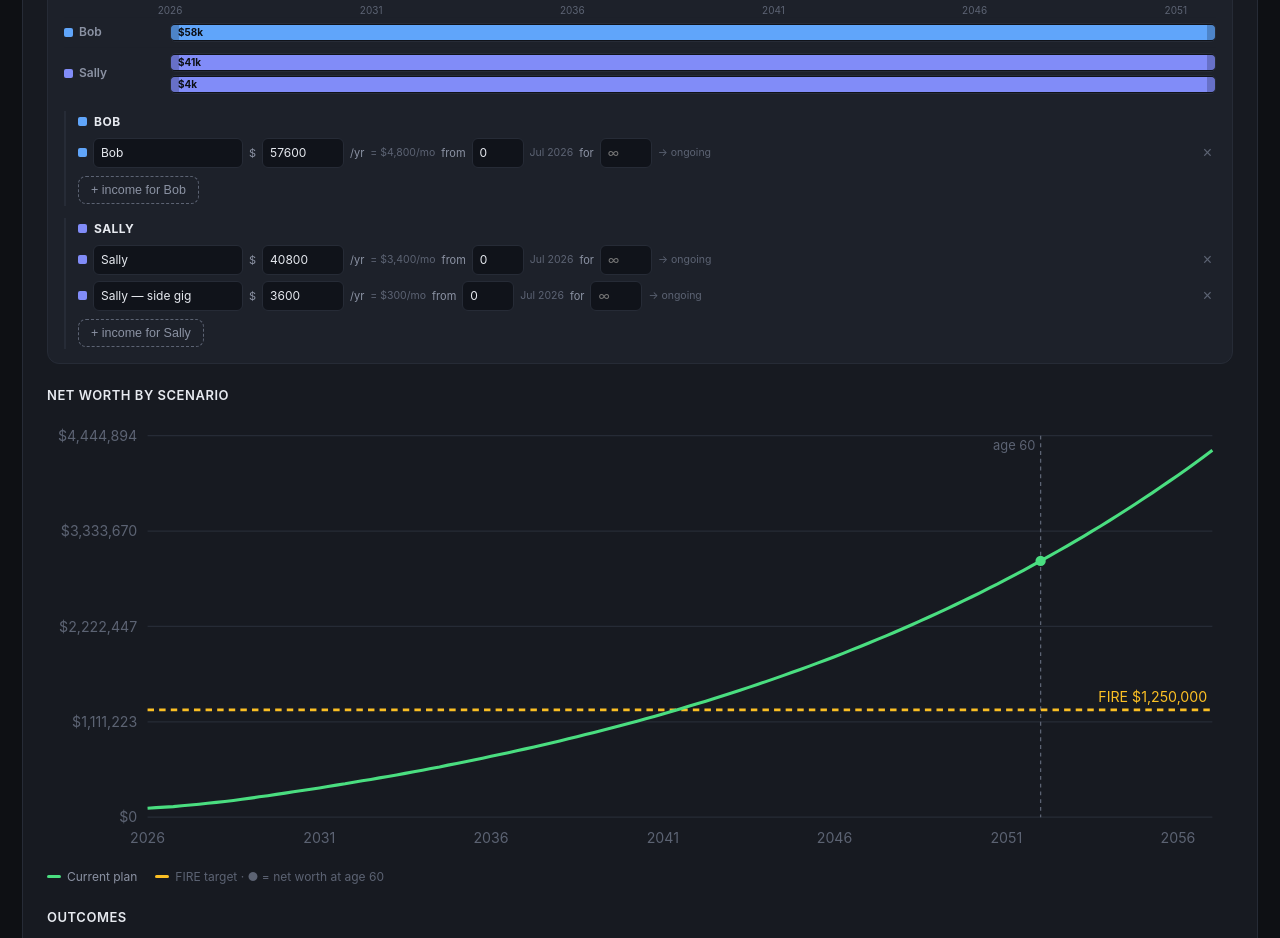
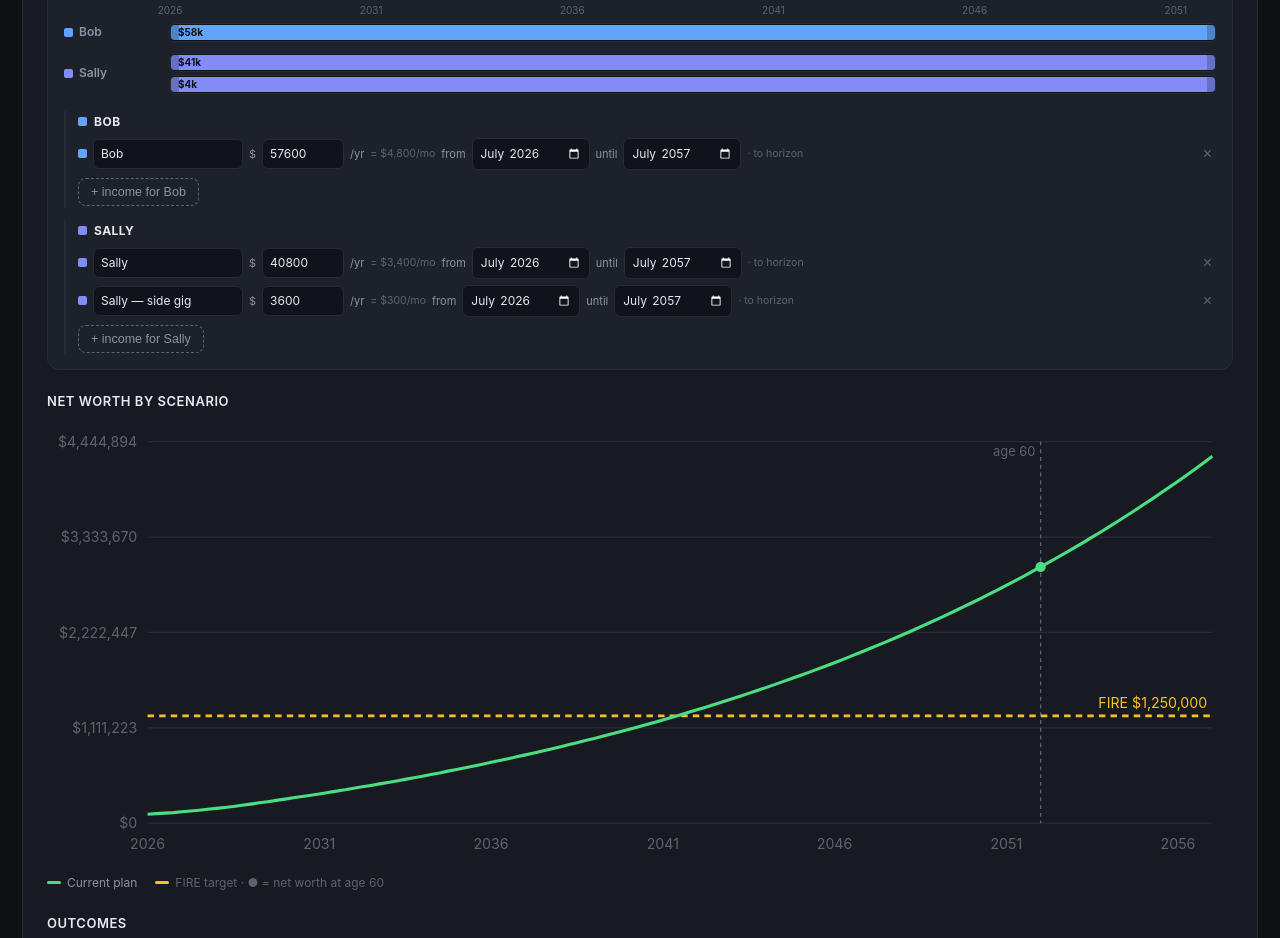
Before and after one commit to tpetrychyn/personal-finances-demo, a plain HTML site: page index.html in a window 1280 px wide. Shown: the part 5843-6781 px from the top of the page. Drawn offline with Linux system fonts and the light colour scheme.

Commit message:
Freedom explorer: date-picker phase editor, grouped by partner
- Editor grouped per partner, each with its own "+ income for X" button.
- Each phase reads as a sentence: label · $/yr · from ‹Month-Year› until
  ‹Month-Year›, using real month pickers instead of raw month offsets.
- No "ongoing" checkbox: both dates are simply capped at the projection
  horizon; setting `until` to the horizon end means "runs to the end"
  (stored as months=null). Duration shown as a hint (e.g. "· 12 mo").
- Timeline bars remain draggable (move + resize from either edge).

Co-Authored-By: Claude Opus 4.8 (1M context) <noreply@anthropic.com>

```diff
--- a/js/freedom.js
+++ b/js/freedom.js
@@ -16,6 +16,11 @@ const ffPersonColor = name => {
 };
 const ffDate = m => new Date(START.y, START.m + Math.round(m), 1).toLocaleString("en-US",{month:"short",year:"numeric"});
 const ffMoLbl = m => (m>=18 ? (m/12).toFixed(m%12===0?0:1)+" yr" : Math.round(m)+" mo");
+// month offset (0 = the START month) ⇄ an <input type="month"> value ("YYYY-MM")
+const ffMonthInputValue = off => { const d=new Date(START.y, START.m+Math.round(off), 1);
+  return d.getFullYear()+"-"+String(d.getMonth()+1).padStart(2,"0"); };
+const ffOffsetFromMonthInput = v => { const m=/^(\d{4})-(\d{2})$/.exec(v||""); if(!m) return 0;
+  return Math.max(0, (+m[1]-START.y)*12 + (+m[2]-1) - START.m); };
 
 //============ MODEL ============
 // state.freedom = { horizonYears, scenarios:[{id,name,color,phases:[{id,person,label,annual,startMonth,months}]}] }
@@ -50,6 +55,13 @@ function ensureFreedom(){
 }
 const ffScenario = id => (state.freedom.scenarios||[]).find(s=>s.id===id);
 const ffPhase = (sc,id) => (sc.phases||[]).find(p=>p.id===id);
+// the projection window in months — everything (phase ends, date pickers) is bounded by this.
+// A phase whose `until` reaches the horizon end is stored as months=null ("runs to the end").
+function ffHorizonMonths(){
+  const age=state.fire.age||0, retAge=state.fire.retireAge||65;
+  const retMonth=Math.round(Math.max(1,retAge-age)*12);
+  return Math.max(retMonth+12, Math.round((state.freedom.horizonYears||40)*12));
+}
 
 //============ PROJECTION ============
 // Track invested assets and debt balances SEPARATELY (unlike the headline card), so a debt
@@ -69,7 +81,7 @@ function ffProject(sc){
   const age = state.fire.age||0, retAge = state.fire.retireAge||65;
   const yearsToRet = Math.max(1, retAge-age);
   const retMonth = Math.round(yearsToRet*12);
-  const horizon = Math.max(retMonth+12, Math.round((state.freedom.horizonYears||40)*12));
+  const horizon = ffHorizonMonths();
   const expenses = totalExpenses();
 
   // Lifestyle goals = planned spending. Their active window is income-independent: each runs
@@ -177,19 +189,37 @@ function renderFreedom(){
   renderFreedomOutput();
 }
 
+// One phase reads like a sentence: "‹label› $‹amount›/yr  from ‹month› until ‹month›/ongoing".
+// Start/end are real Month-Year pickers; the model still stores startMonth + months (duration),
+// so the projection and drag are unchanged — the pickers just convert to/from month offsets.
 function ffPhaseRow(sc, p, person){
   const row = el("div","phase-row"); row.dataset.ph = p.id;
-  const ongoing = (p.months==null || p.months==="");
+  const H = ffHorizonMonths();
+  const startOff = Math.min(+p.startMonth||0, H-1);
+  const runsToEnd = (p.months==null || p.months==="");     // no explicit end → runs to the horizon
+  const untilOff = runsToEnd ? H : Math.min(H, startOff + Math.max(1,+p.months||0));
   row.innerHTML = `
     <span class="dot" style="background:${cssVar(ffPersonColor(person||p.person))}"></span>
     <input class="ph-label" type="text" value="${esc(p.label||"")}" placeholder="e.g. New job, Mat leave">
     <span class="paren">$</span><input class="ph-annual" type="number" step="1000" min="0" value="${+p.annual||0}" title="Gross $/year">
     <span class="paren">/yr</span><span class="hint ff-mohint">= ${fmt((+p.annual||0)/12)}/mo</span>
-    <label class="paren">from</label><input class="ph-start" type="number" step="1" min="0" value="${+p.startMonth||0}">
-    <span class="hint ff-startlbl">${ffDate(+p.startMonth||0)}</span>
-    <label class="paren">for</label><input class="ph-months" type="number" step="1" min="0" placeholder="∞" value="${ongoing?"":(+p.months||0)}" title="Duration in months (blank = ongoing)">
-    <span class="hint ff-endlbl">${ffPhaseEndLbl(p)}</span>
+    <label class="paren">from</label><input class="ph-from" type="month" min="${ffMonthInputValue(0)}" max="${ffMonthInputValue(H-1)}" value="${ffMonthInputValue(startOff)}">
+    <label class="paren">until</label><input class="ph-until" type="month" min="${ffMonthInputValue(startOff+1)}" max="${ffMonthInputValue(H)}" value="${ffMonthInputValue(untilOff)}">
+    <span class="hint ff-durlbl">${ffDurLbl(p)}</span>
     <button class="del" title="Remove phase">×</button>`;
+
+  const durEl = row.querySelector(".ff-durlbl");
+  const fromEl = row.querySelector(".ph-from");
+  const untilEl = row.querySelector(".ph-until");
+  const syncFromUntil = ()=>{                               // recompute duration from the two dates
+    const s = Math.min(ffOffsetFromMonthInput(fromEl.value), H-1);
+    let u = ffOffsetFromMonthInput(untilEl.value);
+    u = Math.max(s+1, Math.min(H, u));                      // end after start, capped at the horizon
+    p.startMonth = s;
+    p.months = (u>=H) ? null : (u-s);                       // reaching the horizon end = runs to the end
+    untilEl.min = ffMonthInputValue(s+1);
+    durEl.textContent = ffDurLbl(p);
+  };
 
   row.querySelector(".ph-label").addEventListener("input", e=>{ p.label=e.target.value; renderFreedomOutput(); });
   row.querySelector(".ph-annual").addEventListener("input", e=>{
@@ -197,17 +227,8 @@ function ffPhaseRow(sc, p, person){
     row.querySelector(".ff-mohint").textContent = "= "+fmt(p.annual/12)+"/mo";
     renderFreedomOutput();
   });
-  row.querySelector(".ph-start").addEventListener("input", e=>{
-    p.startMonth=Math.max(0,Math.round(+e.target.value||0));
-    row.querySelector(".ff-startlbl").textContent = ffDate(p.startMonth);
-    row.querySelector(".ff-endlbl").textContent = ffPhaseEndLbl(p);
-    renderFreedomOutput();
-  });
-  row.querySelector(".ph-months").addEventListener("input", e=>{
-    p.months = e.target.value==="" ? null : Math.max(0,Math.round(+e.target.value||0));
-    row.querySelector(".ff-endlbl").textContent = ffPhaseEndLbl(p);
-    renderFreedomOutput();
-  });
+  fromEl.addEventListener("change", ()=>{ syncFromUntil(); renderFreedomOutput(); });
+  untilEl.addEventListener("change", ()=>{ syncFromUntil(); renderFreedomOutput(); });
   row.querySelector(".del").addEventListener("click", ()=>{
     snapState();
     sc.phases = sc.phases.filter(x=>x.id!==p.id);
@@ -215,10 +236,9 @@ function ffPhaseRow(sc, p, person){
   });
   return row;
 }
-function ffPhaseEndLbl(p){
-  if(p.months==null || p.months==="") return "→ ongoing";
-  const end = (+p.startMonth||0) + (+p.months||0);
-  return "→ "+ffDate(end)+" ("+ffMoLbl(+p.months||0)+")";
+function ffDurLbl(p){
+  if(p.months==null || p.months==="") return "· to horizon";
+  return "· "+ffMoLbl(+p.months||0);
 }
 
 //============ RENDER (chart · timelines · outcomes — no editor rebuild, so inputs keep focus) ============
--- a/styles.css
+++ b/styles.css
@@ -272,7 +272,7 @@
   .phase-row input:focus,.phase-row select:focus{outline:none;border-color:var(--blue)}
   .phase-row .ph-label{width:150px}
   .phase-row .ph-annual{width:82px}
-  .phase-row .ph-start,.phase-row .ph-months{width:52px}
+  .phase-row .ph-from,.phase-row .ph-until{width:118px;color-scheme:dark}
   .phase-row .paren{color:var(--muted);font-size:11px}
   .phase-row .hint{color:var(--faint);font-size:10.5px;white-space:nowrap}
   .phase-row .del{margin-left:auto}
```
